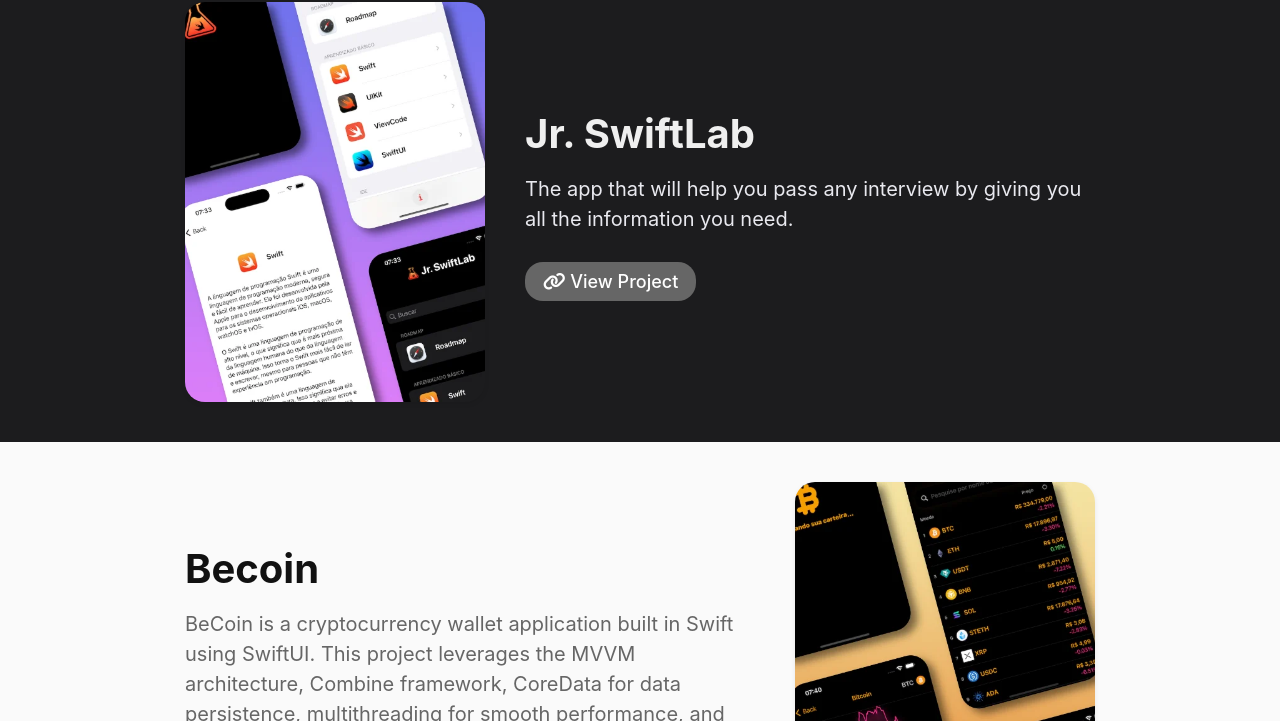
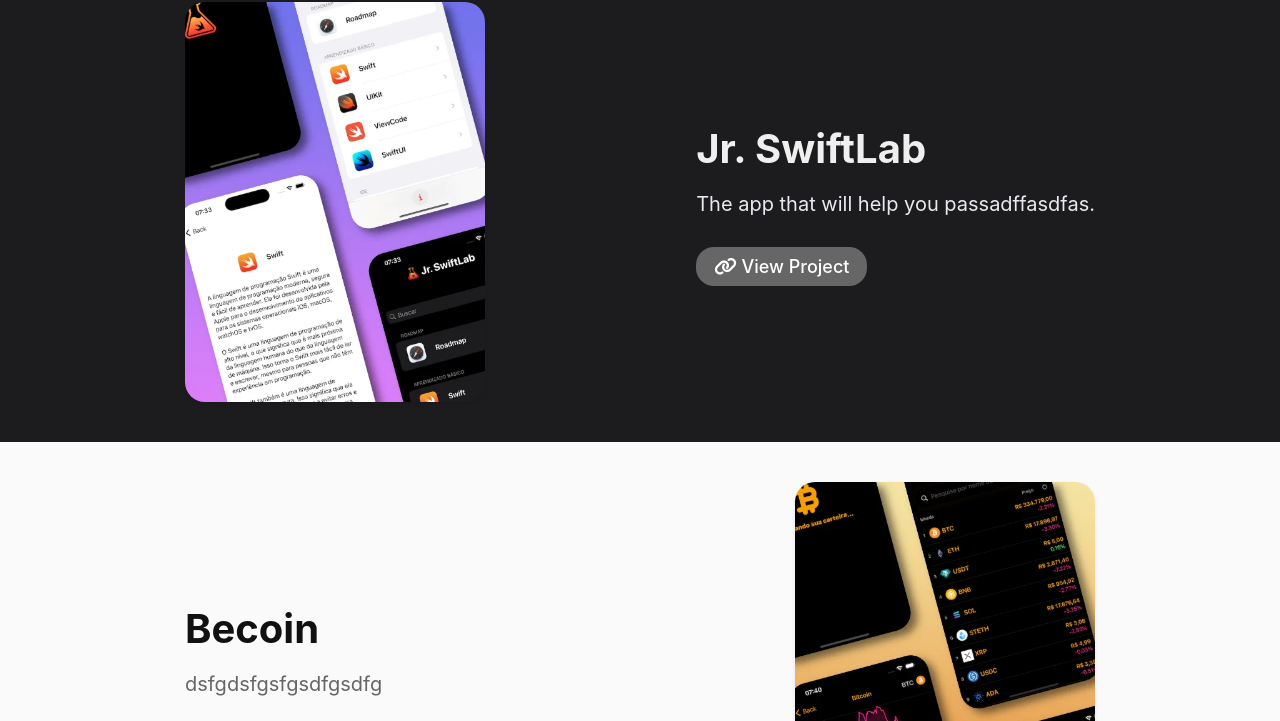
Before and after one commit to dedecoporto/MeuSiteTestesForkGit, a plain HTML site: page index.html in a window 1280 px wide. Shown: the part 720-1441 px from the top of the page. Drawn offline with nearby package versions, Linux system fonts and the light colour scheme.

Commit message:
changed a lot of texts in the main website

```diff
--- a/index.html
+++ b/index.html
@@ -192,7 +192,7 @@
             <!-- <span class="tag development">In Development</span> -->
             <h2>Jr. SwiftLab</h2>
             <p>
-              The app that will help you pass any interview by giving you all the information you need.
+              The app that will help you passadffasdfas.
             </p>
             <a
               href="jrswiftlab.html"
@@ -221,7 +221,7 @@
           <div class="text">
             <h2>Becoin</h2>
             <p>
-              BeCoin is a cryptocurrency wallet application built in Swift using SwiftUI. This project leverages the MVVM architecture, Combine framework, CoreData for data persistence, multithreading for smooth performance, and publishers/subscribers for data flow management.
+              dsfgdsfgsfgsdfgsdfg
             </p>
             <a
               href="https://github.com/andremporto/BeCoin"
```
